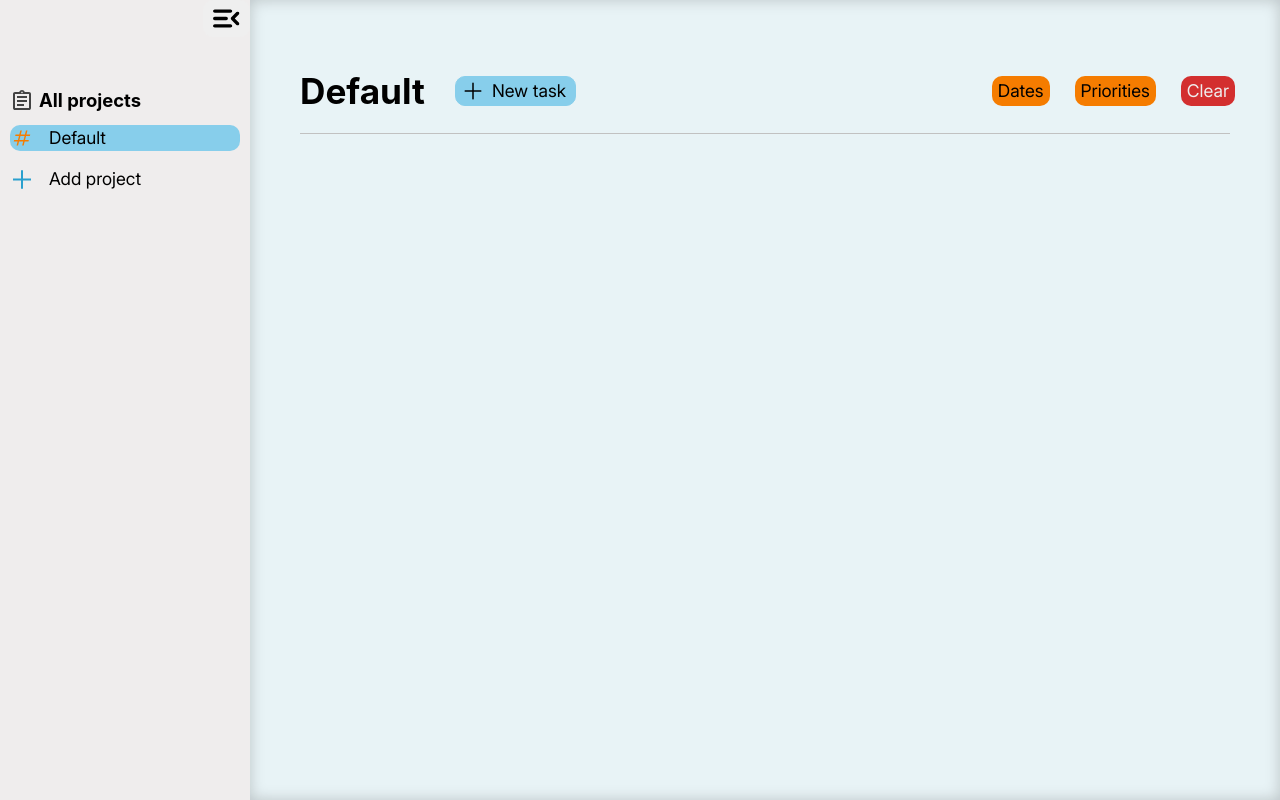
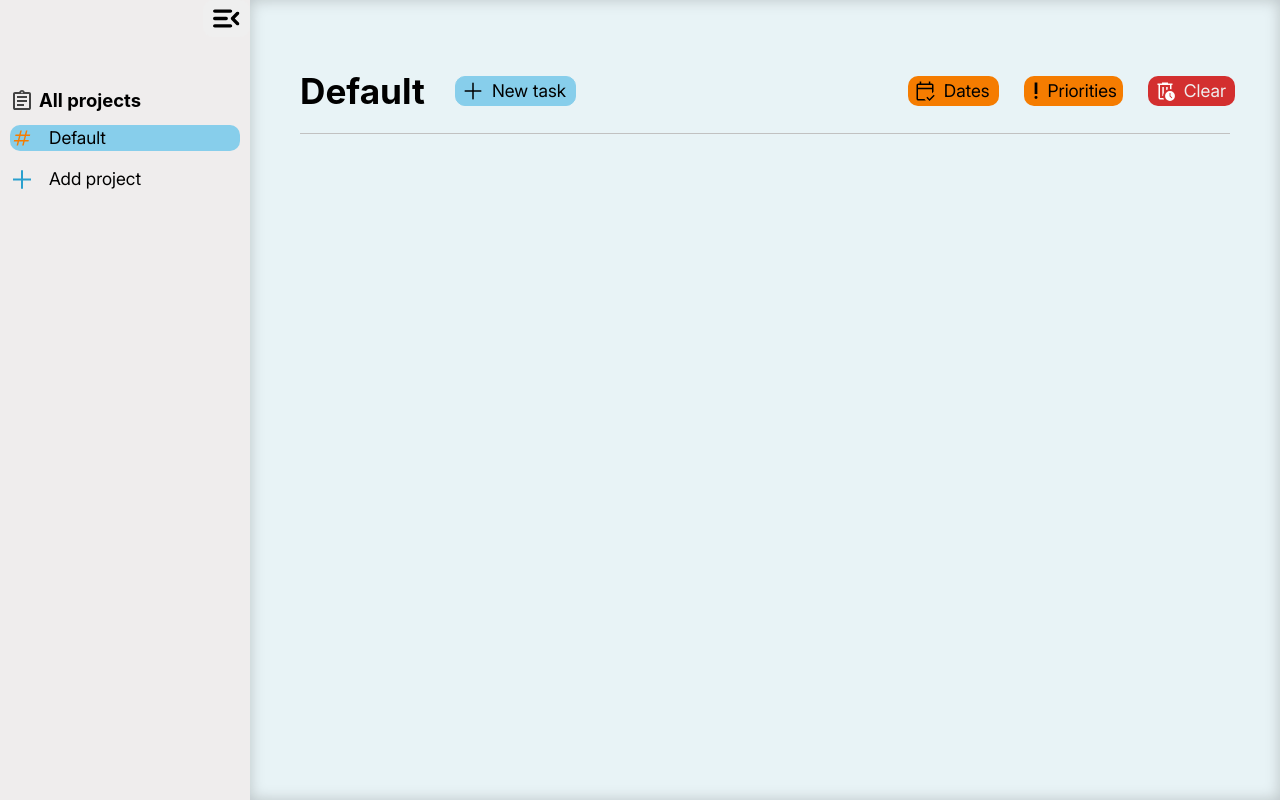
Before and after one commit to fromscode/todo-app, a website built with webpack: page src/index.html in a window 1280 px wide. Built offline with nearby package versions, Linux system fonts and the light colour scheme; a web font is replaced by a local one.

Commit message:
Add QOL button icons

```diff
--- a/src/index.html
+++ b/src/index.html
@@ -27,7 +27,7 @@
             <button type="button" class="add-btn"><span>New task</span></button>
             <button type="button" class="sort sort-dates"><span>Dates</span></button>
             <button type="button" class="sort sort-priorities"><span>Priorities</span></button>
-            <button type="button" class="remove-completed"><span>Clear</span></button>
+            <button type="button" class="clear remove-completed"><span>Clear</span></button>
         </header>
         <div class="todo-sect">
             <ul class="todo-list">
--- a/src/init.js
+++ b/src/init.js
@@ -1,5 +1,7 @@
 import displayProject from './dom.js';
 import addAllListeners, { addAllDynamicListeners } from './addEventListeners.js';
+
+
 import menu from './assets/icons/menu_open.svg';
 import add from './assets/icons/add.svg';
 import addProject from './assets/icons/add_project.svg';
@@ -8,6 +10,9 @@ import projectIconYellow from './assets/icons/project_yellow.svg';
 import projectIconBlack from './assets/icons/project_black.svg';
 import projectIconGreen from './assets/icons/project_green.svg';
 import allProjectIcons from './assets/icons/all_projects.svg';
+import clearIcon from './assets/icons/clear.svg';
+import datesSortIcon from './assets/icons/dates_sort.svg';
+import prioritySortIcon from './assets/icons/priority_sort.svg';
 
 function initialize(projectList, project) {
     displayProject(project);
@@ -26,6 +31,9 @@ function reload(projectList, project) {
 function displayIcons() {
     displayMenuIcon();
     displayAddIcon();
+    displaySortDatesIcons();
+    displaySortPrioritiesIcons();
+    displayClear();
 }
 
 function displayMenuIcon() {
@@ -44,6 +52,33 @@ function displayAddIcon() {
     if (existingIcon) existingIcon.remove();
     const icon = document.createElement("img");
     icon.src = add;
+    addBtn.prepend(icon);
+}
+
+function displaySortDatesIcons() {
+    const addBtn = document.querySelector(".sort-dates");
+    const existingIcon = addBtn.querySelector("img");
+    if (existingIcon) existingIcon.remove();
+    const icon = document.createElement("img");
+    icon.src = datesSortIcon;
+    addBtn.prepend(icon);
+}
+
+function displaySortPrioritiesIcons() {
+    const addBtn = document.querySelector(".sort-priorities");
+    const existingIcon = addBtn.querySelector("img");
+    if (existingIcon) existingIcon.remove();
+    const icon = document.createElement("img");
+    icon.src = prioritySortIcon;
+    addBtn.prepend(icon);
+}
+
+function displayClear() {
+    const addBtn = document.querySelector(".clear");
+    const existingIcon = addBtn.querySelector("img");
+    if (existingIcon) existingIcon.remove();
+    const icon = document.createElement("img");
+    icon.src = clearIcon;
     addBtn.prepend(icon);
 }
 
--- a/src/styles/layout.css
+++ b/src/styles/layout.css
@@ -154,10 +154,15 @@ header {
     display: flex;
     align-items: center;
     gap: 7px;
-    padding: 0px 9px 0p x 5px;
+    padding: 0px 9px 0px 5px;
     border: none;
     border-radius: 10px;
     height: 30px;
+}
+
+.sort.sort-priorities {
+    gap: 0px;
+    padding: 0px 6px 0px 0px;
 }
 
 .remove-completed {
```
Also changed, not shown: src/assets/icons/clear.svg (added), src/assets/icons/dates_sort.svg (added), src/assets/icons/priority_sort.svg (added).
